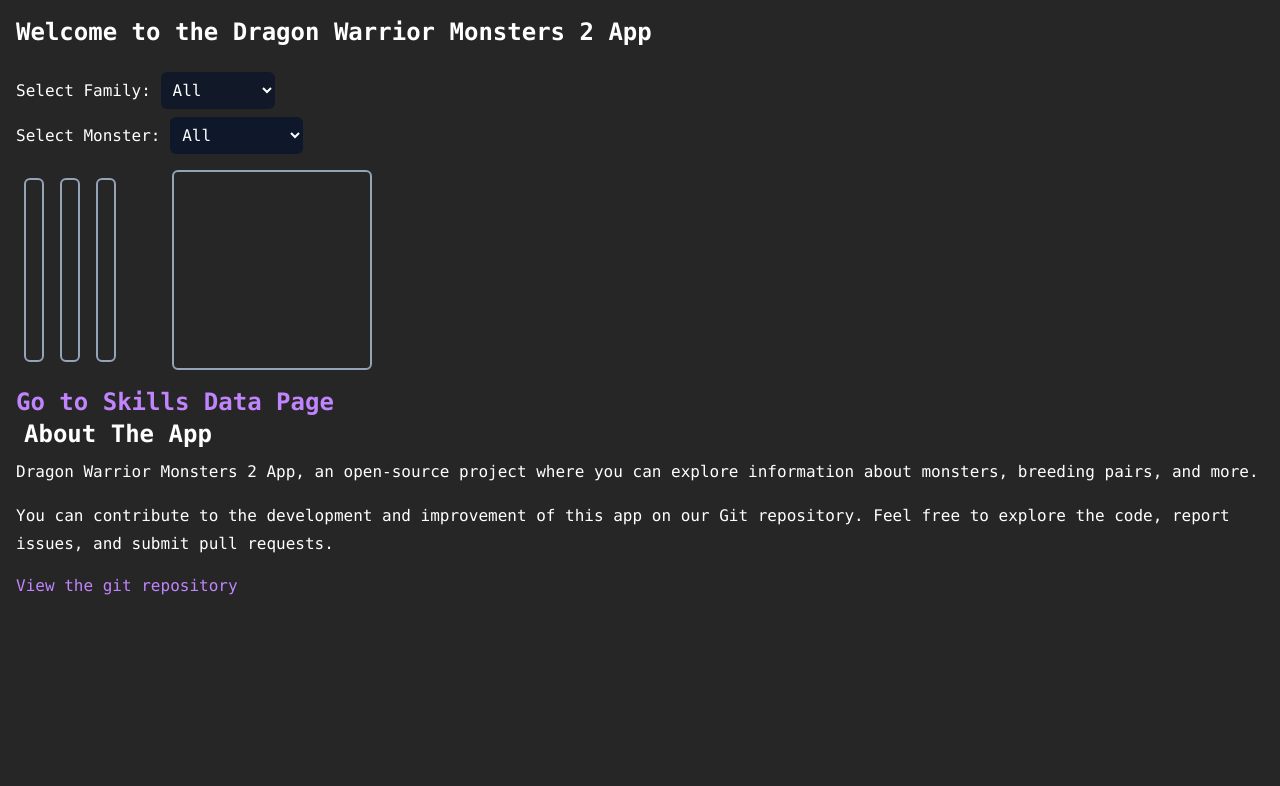
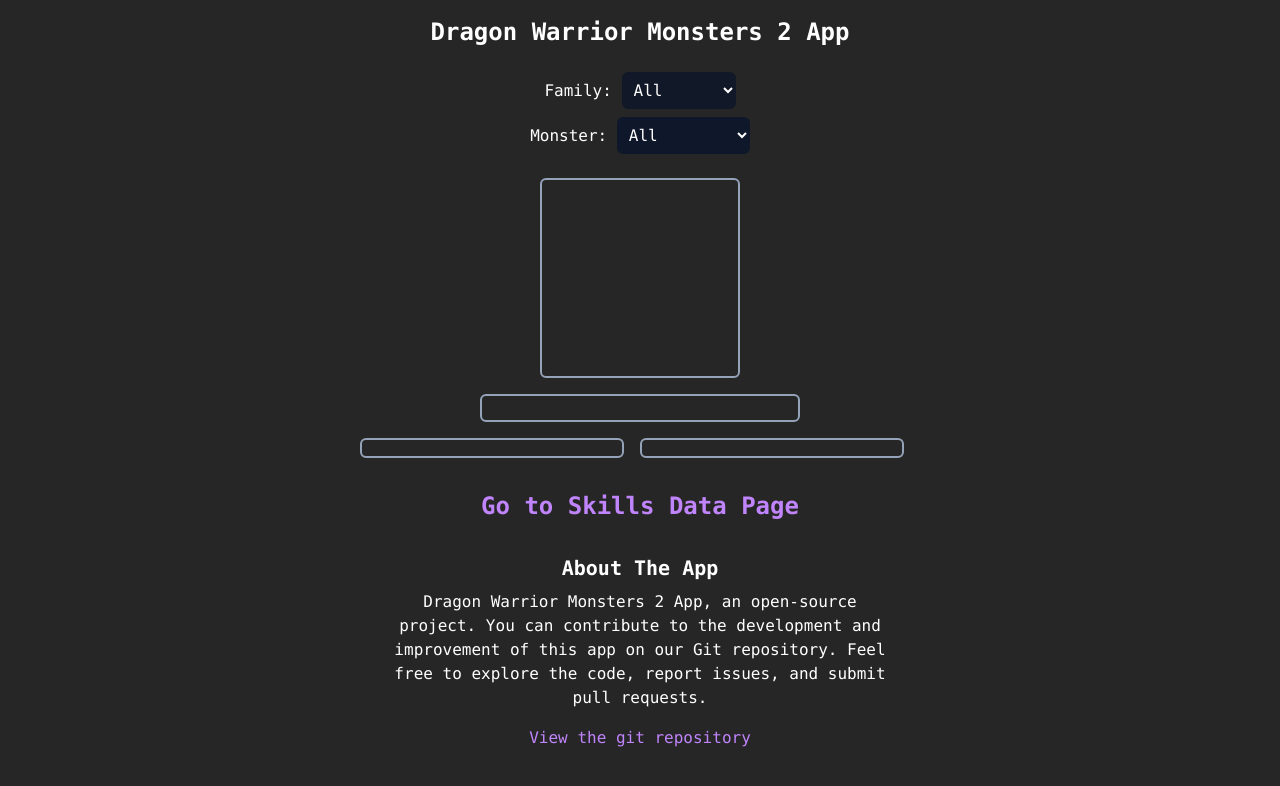
Before and after one commit to 0ceanSlim/dwm-app, a Flask app: page / in a window 1280 px wide. Shown: the top 786 px of the page. Run offline with Flask 3, Linux system fonts and the light colour scheme; data comes from the database, SQL or seed files in the repository.

Commit message:
Styling Changes

```diff
--- a/static/js/updateBreedingPairs.js
+++ b/static/js/updateBreedingPairs.js
@@ -11,7 +11,7 @@ function updateBreedingPairs() {
             breedingPairsContainer.innerHTML = `
             <div class='text-center '>
             <h3 class='text-xl font-bold mb-0.5'>Breeding Pairs:</h3>
-                <div class='text-xs mb-2 flex justify-center'>
+                <div class='text-xs mb-2 flex justify-center text-left'>
                     (<p class='text-red-300'>base</p> &nbsp;+&nbsp; <p class='text-blue-300'>mate</p>)
                 </div>
             </div>
@@ -19,7 +19,7 @@ function updateBreedingPairs() {
 
             if (data.breeding_pairs.length > 0) {
                 var pairsList = document.createElement("ul");
-                pairsList.classList.add('m-2','p-2','list-disc', 'marker:text-slate-300');
+                pairsList.classList.add('m-2','p-2','list-disc', 'marker:text-slate-300','text-left');
 
                 data.breeding_pairs.forEach(pair => {
                     var listItem = document.createElement("li");
--- a/static/js/updateBreedingUsage.js
+++ b/static/js/updateBreedingUsage.js
@@ -28,7 +28,7 @@ function renderOffspringList(usageData) {
 
   // Create and append HTML for each unique offspring
   uniqueOffspringSet.forEach(offspring => {
-      var offspringHTML = `<li class='font-bold marker:text-slate-400 text-purple-300'>
+      var offspringHTML = `<li class='font-bold text-left marker:text-slate-400 text-purple-300'>
                           ${offspring}
                           </li>`;
       offspringContainer.innerHTML += offspringHTML;
--- a/static/style/output.css
+++ b/static/style/output.css
@@ -617,8 +617,49 @@ video {
   display: grid;
 }
 
+.h-screen {
+  height: 100vh;
+}
+
 .w-full {
   width: 100%;
+}
+
+.w-fit {
+  width: -moz-fit-content;
+  width: fit-content;
+}
+
+.w-auto {
+  width: auto;
+}
+
+.w-1\/2 {
+  width: 50%;
+}
+
+.max-w-lg {
+  max-width: 32rem;
+}
+
+.max-w-md {
+  max-width: 28rem;
+}
+
+.max-w-sm {
+  max-width: 24rem;
+}
+
+.max-w-xs {
+  max-width: 20rem;
+}
+
+.max-w-xl {
+  max-width: 36rem;
+}
+
+.flex-1 {
+  flex: 1 1 0%;
 }
 
 .border-collapse {
@@ -635,6 +676,14 @@ video {
 
 .grid-cols-4 {
   grid-template-columns: repeat(4, minmax(0, 1fr));
+}
+
+.flex-col {
+  flex-direction: column;
+}
+
+.place-content-center {
+  place-content: center;
 }
 
 .content-center {
@@ -702,6 +751,10 @@ video {
 .py-2 {
   padding-top: 0.5rem;
   padding-bottom: 0.5rem;
+}
+
+.text-left {
+  text-align: left;
 }
 
 .text-center {
--- a/templates/.layout.html
+++ b/templates/.layout.html
@@ -8,22 +8,19 @@
     {% block head %}{% endblock %}
   </head>
   <body
-    class="content-center justify-center p-2 m-2 font-mono text-white bg-neutral-800"
+    class="content-center justify-center p-2 m-2 font-mono text-white bg-neutral-800 w-auto text-center"
   >
     {% block body %} {% endblock %}
   </body>
-  <div class="mx-auto footer">
-    <h2 class="m-2 text-2xl font-bold">About The App</h2>
-    <p class="leading-7">
-      Dragon Warrior Monsters 2 App, an open-source project where you can explore
-      information about monsters, breeding pairs, and more.
+  <div class="mx-auto footer max-w-lg">
+    <h2 class="m-2 text-xl font-bold">About The App</h2>
+    <p class="text-md">
+      Dragon Warrior Monsters 2 App, an open-source project. You can contribute
+      to the development and improvement of this app on our Git repository. Feel
+      free to explore the code, report issues, and submit pull requests.
     </p>
-    <p class="mt-4 leading-7">
-      You can contribute to the development and improvement of this app on our Git
-      repository. Feel free to explore the code, report issues, and submit pull
-      requests.
-    </p>
-    <div class="mt-4">
+    <p class="mt-4 leading-7"></p>
+    <div class="mt-4 text-md">
       <a
         href="https://git.happytavern.co/oceanslim/dwm-app"
         target="_blank"
@@ -32,6 +29,7 @@
         View the git repository
       </a>
     </div>
+  </div>
   {% for file in js_files %}
   <script src="{{ url_for('static', filename='js/' + file) }}"></script>
   {% endfor %}
--- a/templates/app.html
+++ b/templates/app.html
@@ -1,14 +1,12 @@
 {% extends '.layout.html' %} {% block head %}{% endblock %} {% block body %}
-<h1 class="text-2xl font-black text-white">
-  Welcome to the Dragon Warrior Monsters 2 App
-</h1>
+<h1 class="text-2xl font-black text-white">Dragon Warrior Monsters 2 App</h1>
 <br />
-<label for="familyDropdown">Select Family:</label>
+<label for="familyDropdown">Family:</label>
 <select id="familyDropdown" class="p-2 bg-gray-900 rounded-md">
   <option value="">All Families</option>
 </select>
 <br />
-<label for="monsterDropdown">Select Monster:</label>
+<label for="monsterDropdown">Monster:</label>
 <select
   id="monsterDropdown"
   class="p-2 mt-2 rounded-md bg-slate-900"
@@ -19,13 +17,20 @@
 
 <br />
 
-<div id="modules" class="flex mt-4">
-
-  <div class="p-2 m-2 border-2 rounded-md border-slate-400">
+<div id="modules" class="mt-4 justify-center items-center flex flex-col">
   <div id="monsterNameContainer" class="text-center">
     <!-- Monster name will be displayed here -->
   </div>
+  <iframe
+    id="monsterSpriteIframe"
+    src=""
+    class="p-2 m-2 border-2 rounded-md border-slate-400"
+    height="200"
+    width="200"
+  >
+  </iframe>
 
+  <div class="p-2 mt-2 border-2 rounded-md border-slate-400 w-full max-w-xs">
     <div id="monsterFamilyContainer" class="mt-1">
       <!-- Monster Family will be displayed here-->
     </div>
@@ -42,23 +47,20 @@
     </div>
   </div>
 
-  <div id="breedingPairsContainer" class="p-2 m-2 border-2 rounded-md border-slate-400">
+  <div class="flex m-2 w-full max-w-xl">
+    <div
+      id="breedingPairsContainer"
+      class="p-2 m-2 border-2 rounded-md border-slate-400 w-full"
+    >
       <!-- Breeding pairs will be displayed here -->
     </div>
 
-  <div id="offspringContainer" class="p-2 m-2 border-2 rounded-md border-slate-400"></div>
+    <div
+      id="offspringContainer"
+      class="p-2 m-2 border-2 rounded-md border-slate-400 w-full"
+    ></div>
 
-  <div class="grid items-center justify-center grid-cols-1 ml-4">
-    <iframe
-      id="monsterSpriteIframe"
-      src=""
-      class="p-2 ml-8 border-2 rounded-md border-slate-400"
-      height="200"
-      width="200"
-    >
-    </iframe>
-
-  </div>
+    <div class="grid items-center justify-center grid-cols-1 ml-4"></div>
   </div>
   <div class="mt-4 text-center">
     <a
@@ -67,5 +69,7 @@
       >Go to Skills Data Page</a
     >
   </div>
-</br>
+</div>
+
+<br />
 {% endblock %}
```
Lines whose indentation alone changed are shown as unchanged.
